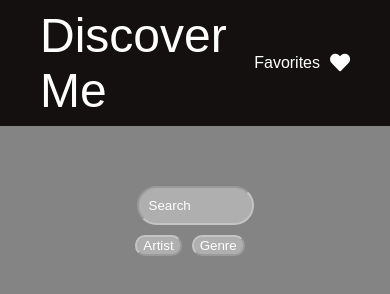
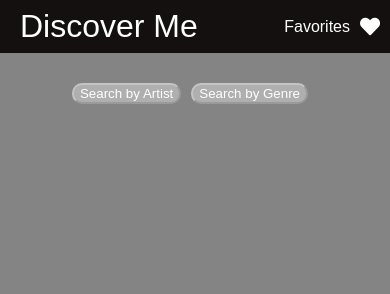
Before and after one commit to cathyygrcia/ajax-project, a website: page index.html in a window 390 px wide. Drawn offline with Linux system fonts and the light colour scheme; no server answers; a web font is replaced by a local one.

Commit message:
Added CSS for mobile devices.

```diff
--- a/css/layout.css
+++ b/css/layout.css
@@ -21,3 +21,56 @@
   display: flex;
   justify-content: center;
 }
+
+.search.hidden {
+  display: none;
+}
+
+@media (max-width: 768px) {
+  .images {
+    justify-content: center;
+  }
+
+  .column-third {
+    display: flex;
+    flex-basis: calc(100% - 20px);
+    flex-wrap: wrap;
+    justify-content: center;
+  }
+
+  .button {
+    display: flex;
+    justify-content: center;
+    margin-top: 20px;
+    margin-bottom: 0;
+  }
+
+  span.discover {
+    font-size: 32px;
+    white-space: nowrap;
+    padding-left: 20px;
+  }
+
+  div.row {
+    width: 100%;
+    padding-left: 40px;
+    padding-right: 40px;
+  }
+
+  .favorites {
+    font-size: 16px;
+  }
+
+  span.favorites {
+    padding: 10px;
+  }
+
+  .image-container {
+    max-width: 1800px;
+    margin: 0 auto;
+  }
+
+  input.search {
+    width: 250px;
+  }
+}
--- a/css/styles.css
+++ b/css/styles.css
@@ -71,7 +71,7 @@ input::placeholder {
 .search {
   display: flex;
   justify-content: center;
-  margin-top: 30px;
+  margin-top: 10px;
   margin-bottom: 5px;
 }
 
@@ -94,4 +94,6 @@ button {
   color: white;
   font-family: "Reggae One", sans-serif;
   margin-right: 10px;
+  margin-top: 10px;
+  margin-bottom: 10px;
 }
--- a/index.html
+++ b/index.html
@@ -27,14 +27,14 @@
   <main class="image-container">
     <div class="overlay"></div>
     <div class="row">
-      <div class="column-full search">
+      <div class="column-full search hidden">
         <input type="search" placeholder="Search" class="search">
       </div>
     </div>
     <div class="row">
       <div class="column-full button">
-        <button type="button" class="artist">Artist</button>
-        <button type="button" class="genre">Genre</button>
+        <button type="button" class="artist">Search by Artist</button>
+        <button type="button" class="genre">Search by Genre</button>
       </div>
     </div>
     <div class="row images">
--- a/js/main.js
+++ b/js/main.js
@@ -11,11 +11,16 @@ function formatDate(inputDate) {
   return `${month}/${day}/${year}`;
 }
 
+function showSearchBar() {
+  $search.classList.remove('hidden');
+}
+
 function getImage(DMA) {
   const xhr = new XMLHttpRequest();
   xhr.open('GET', `https://app.ticketmaster.com/discovery/v2/events.json?classificationName=music&dmaId=${DMA}&apikey=aeMvG0zyzdpO1jAkGyCZeGxxQK4vIfpe`);
   xhr.responseType = 'json';
   xhr.addEventListener('load', function () {
+    $search.classList.add('hidden');
     const response = xhr.response._embedded.events;
     for (let i = 0; i < response.length; i++) {
       const $imgWrapper = document.createElement('div');
@@ -51,8 +56,9 @@ function getImage(DMA) {
 }
 
 $genreButton.addEventListener('click', function (event) {
+  showSearchBar();
+  $search.addEventListener('keydown', function (event) {
 
-  $search.addEventListener('keydown', function (event) {
     if (event.key === 'Enter') {
       const xhr = new XMLHttpRequest();
       const searchValue = event.target.value;
@@ -99,7 +105,9 @@ $genreButton.addEventListener('click', function (event) {
 });
 
 $artistButton.addEventListener('click', function (event) {
+  showSearchBar();
   $search.addEventListener('keydown', function (event) {
+
     if (event.key === 'Enter') {
       const xhr = new XMLHttpRequest();
       const searchValue = event.target.value;
@@ -125,8 +133,6 @@ $artistButton.addEventListener('click', function (event) {
 
           $imgWrapper.appendChild($img);
           $imgWrapper.appendChild($artistName);
-          // $imgWrapper.appendChild($venue);
-          // $imgWrapper.appendChild($date);
           $imgWrapper.classList.add('column-third');
           $images.appendChild($imgWrapper);
 
```
